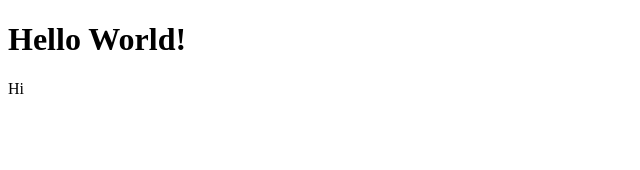
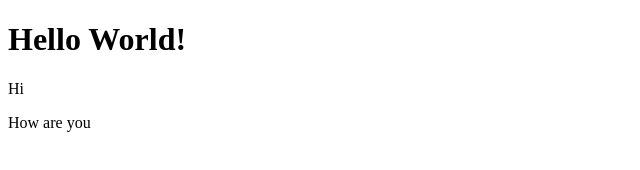
Before and after one commit to ritikpatel003/git-test, a website: page index.html in a window 1280 px wide. Shown: the full height of the page, 0-640 px from the left. Drawn offline with Linux system fonts and the light colour scheme.

Commit message:
Second commit

```diff
--- a/index.html
+++ b/index.html
@@ -9,6 +9,6 @@
 <body>
     <h1>Hello World!</h1>
     <p>Hi</p>
-
+    <p>How are you</p>
 </body>
 </html>
```
Also changed, not shown: package.json (added, +24 -0 lines), 2 other files.
